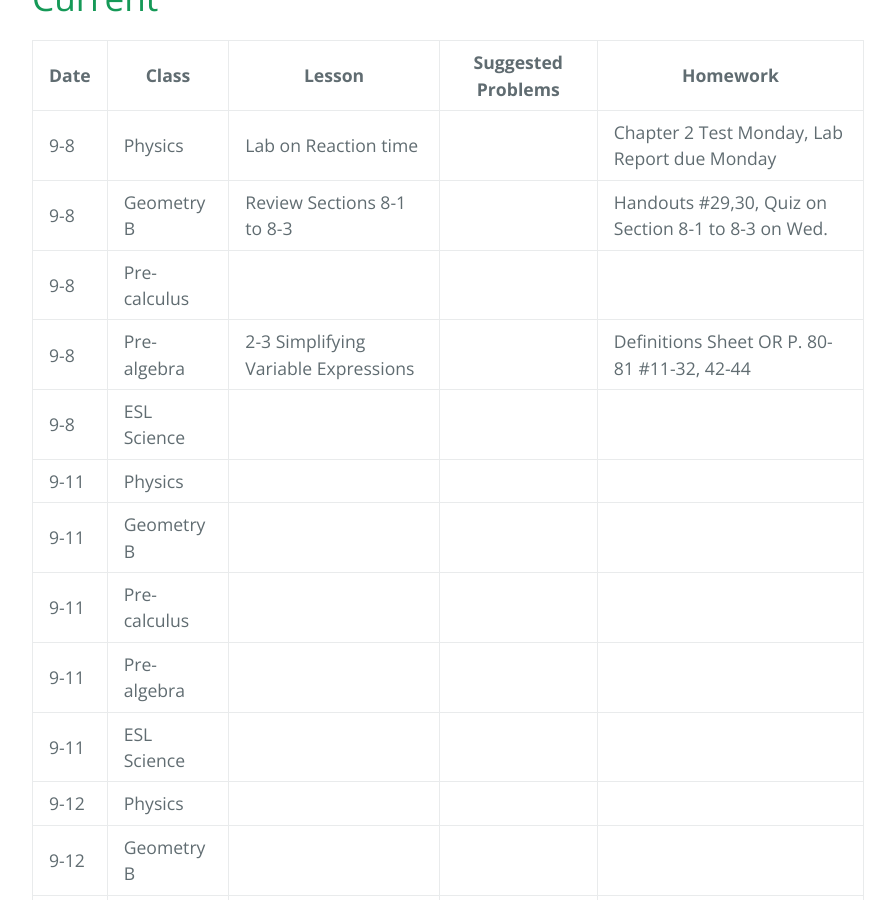
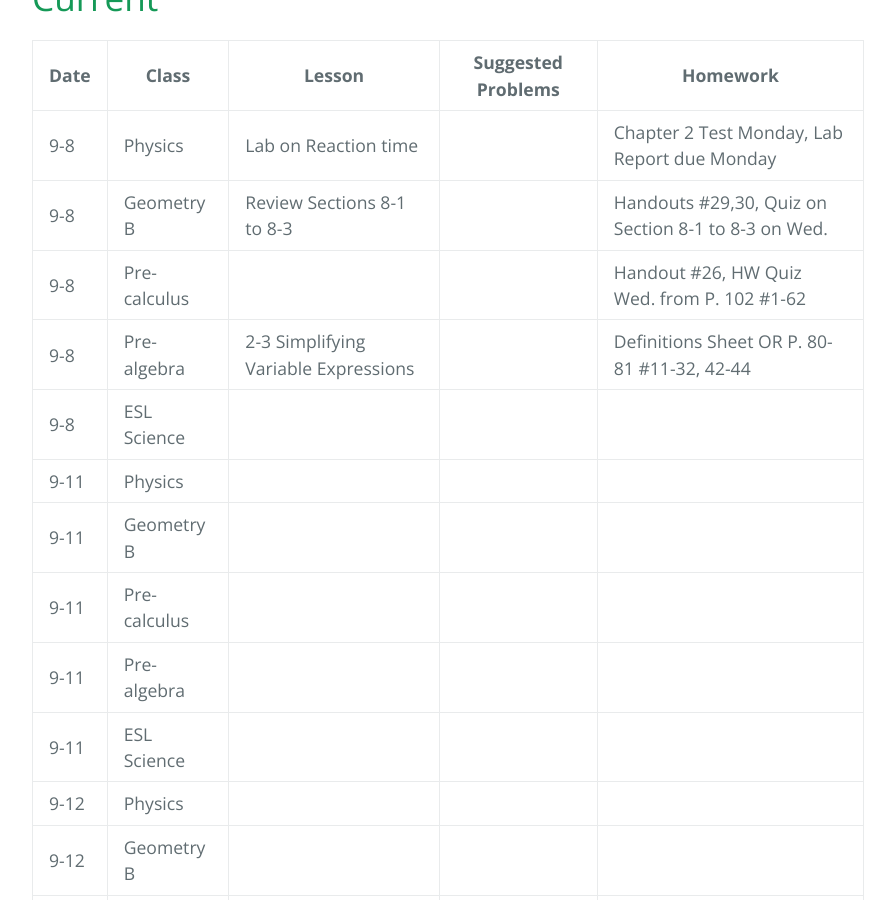
Before and after one commit to gpayoo/gpayoo, a Jekyll site: the page built from index.md, in a window 1280 px wide and 900 px high, scrolled down 528 px. Shown: the whole window, without its empty margins (192-1087 px from the left). Built offline with Jekyll 4.4.1, drawn with Linux system fonts in a browser that asks for light colours; our own code applies the rules of GitHub Pages for plain Markdown files.

Commit message:
Update index.md

```diff
--- a/index.md
+++ b/index.md
@@ -11,7 +11,7 @@ layout: default
 | ---- | ----- | ------ | -------- | ---
 | 9-8 | Physics | Lab on Reaction time | |  Chapter 2 Test Monday, Lab Report due Monday
 | 9-8 | Geometry B | Review Sections 8-1 to 8-3 | |  Handouts #29,30, Quiz on Section 8-1 to 8-3 on Wed.
-| 9-8 | Pre-calculus |  | |
+| 9-8 | Pre-calculus |  | |   Handout #26, HW Quiz Wed. from P. 102 #1-62
 | 9-8 | Pre-algebra | 2-3 Simplifying Variable Expressions | | Definitions Sheet OR P. 80-81 #11-32, 42-44
 | 9-8 | ESL Science |  |  |
 | 9-11 | Physics |  | |
```
